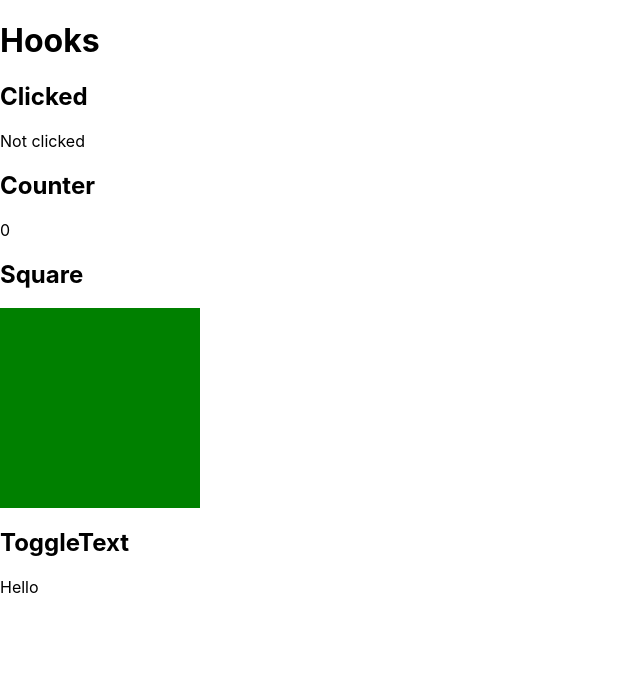
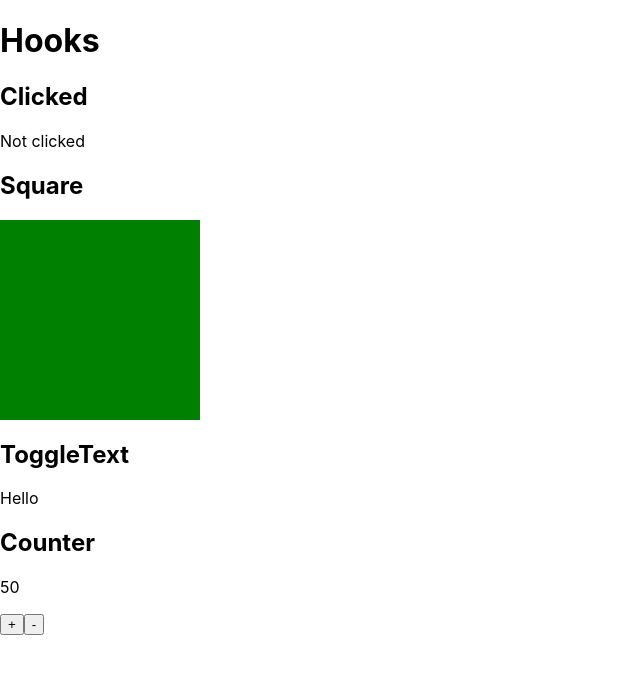
Before and after one commit to rmstibbard/week-10--react-hooks, a React (Create React App) app: page / in a window 1280 px wide. Shown: the top 674 px of the page, without its empty margins (0-640 px from the left). Built offline with nearby package versions, Linux system fonts and the light colour scheme.

Commit message:
Counter with initial and max

```diff
--- a/src/App.js
+++ b/src/App.js
@@ -9,11 +9,9 @@ function App() {
   return (
     <>
       <h1>Hooks</h1>
+
       <h2>Clicked</h2>
       <Clicked />
-
-      <h2>Counter</h2>
-      <Counter />
 
       <h2>Square</h2>
       <Square colour="hotpink" />
@@ -21,6 +19,8 @@ function App() {
       <h2>ToggleText</h2>
       <ToggleText initial="Hello" alternate="World" />
 
+      <h2>Counter </h2>
+      <Counter initial={50} max={100} />
     </>
   );
 }
--- a/src/components/Counter.js
+++ b/src/components/Counter.js
@@ -1,13 +1,23 @@
 import React, { useState } from "react";
 
-const Counter = () => {
+const Counter = ({ initial, max }) => {
 
-    const [counter, setCounter] = useState(0);
+    const [result, setResult] = useState(initial);
 
-    const updateCounter = () => setCounter(counter + 1);
+    const countUp = () => setResult(
+        result >= max ? max : result + 1
+    );
+    const countDown = () => setResult(
+        result <= 0 ? 0 : result - 1
+    );
 
-    return <p onClick={updateCounter}>{counter}</p>;
-
+    return (
+        <>
+            <p>{result}</p>
+            <button onClick={countUp}>+</button>
+            <button onClick={countDown}>-</button>
+        </>
+    )
 }
 
 export default Counter;
```
